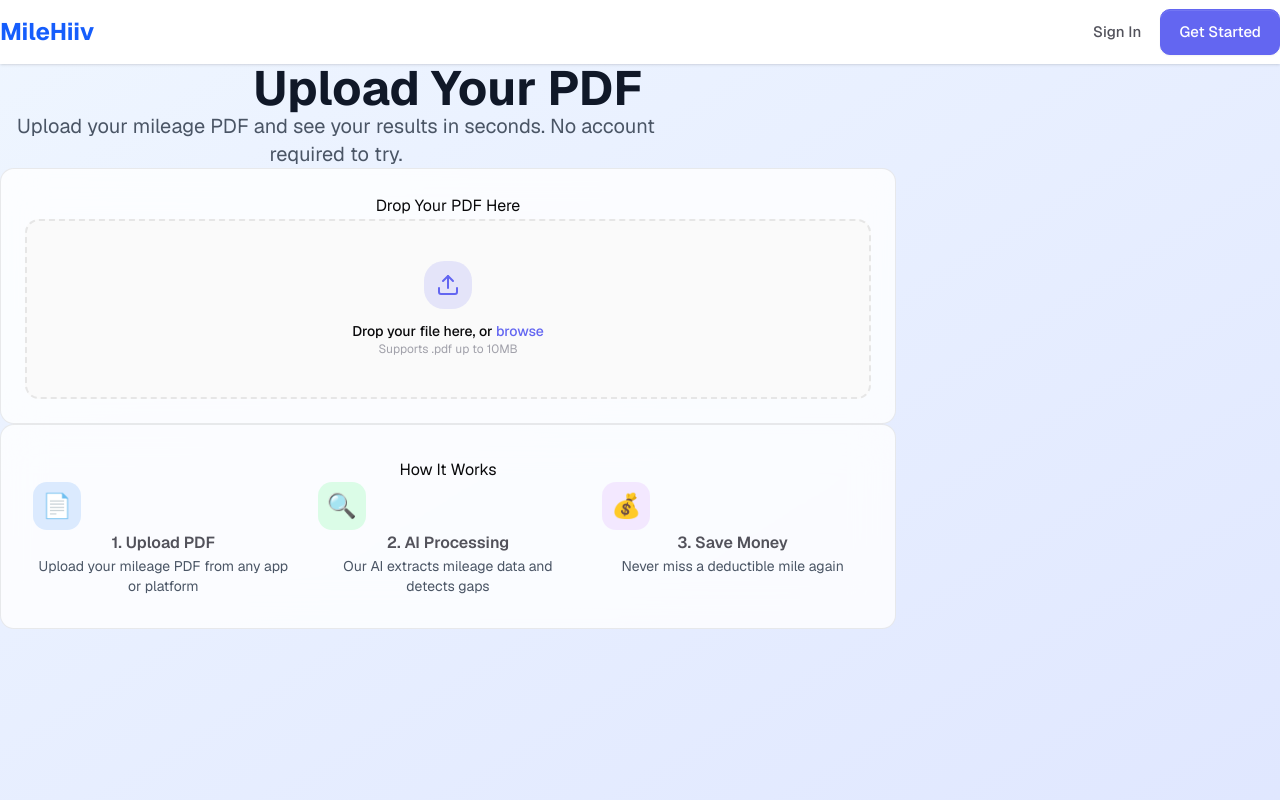
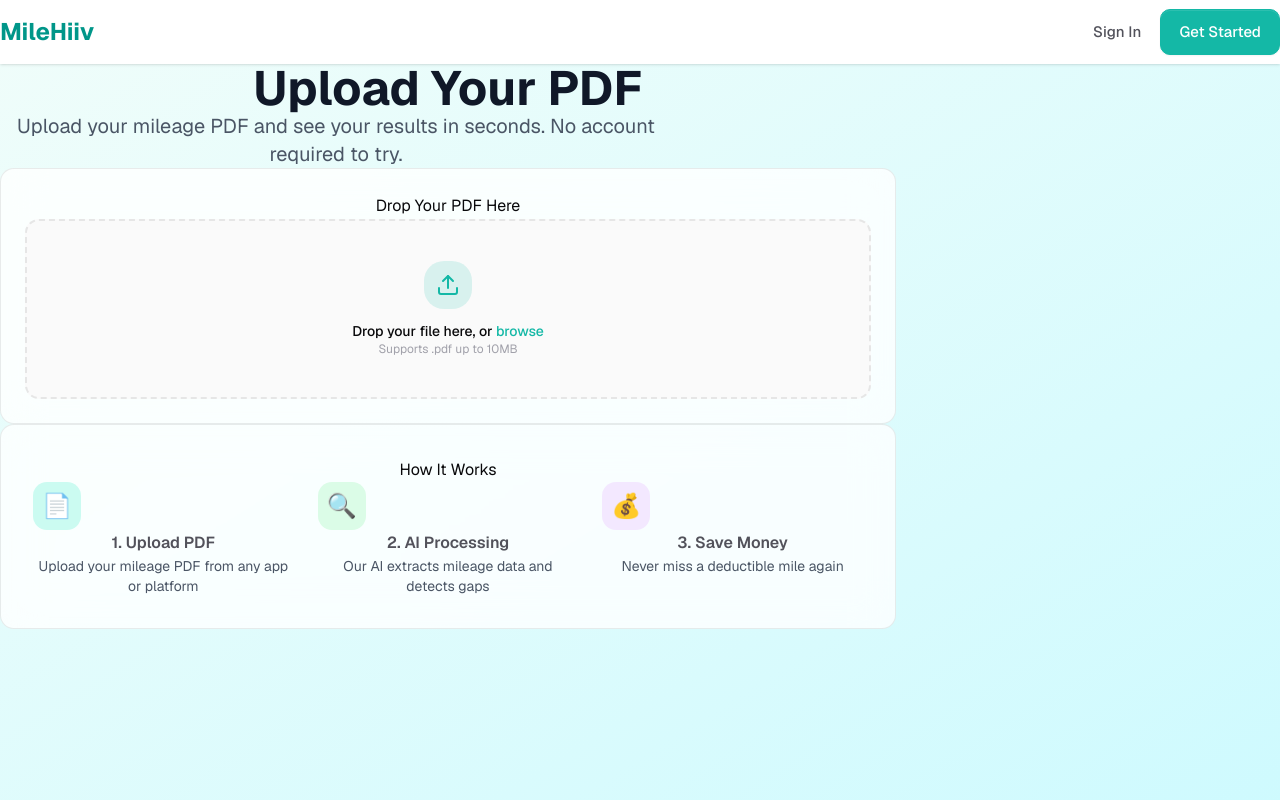
Before and after one commit to zganich/milehiiv, a Next.js app: page /upload in a window 1280 px wide. Built offline with nearby package versions, Linux system fonts and the light colour scheme.

Commit message:
Design tweaks: tighter spacing + teal color palette
- Reduced section padding throughout (hero, features, CTA, stats, footer)
- Changed color scheme from purple/indigo to teal/cyan
- Updated CSS variables: accent, border-focus, shadow-glow
- Fixed hardcoded blue colors in upload page and showcase

```diff
--- a/src/app/globals.css
+++ b/src/app/globals.css
@@ -16,9 +16,9 @@
   --foreground-subtle: #71717a;
 
   /* Brand - Refined palette */
-  --accent: #6366f1;        /* Indigo - primary actions */
-  --accent-hover: #818cf8;
-  --accent-muted: rgba(99, 102, 241, 0.15);
+  --accent: #14b8a6;        /* Teal - primary actions */
+  --accent-hover: #2dd4bf;
+  --accent-muted: rgba(20, 184, 166, 0.15);
 
   --success: #22c55e;
   --success-muted: rgba(34, 197, 94, 0.15);
@@ -30,7 +30,7 @@
   /* Borders & Surfaces */
   --border: rgba(255, 255, 255, 0.08);
   --border-hover: rgba(255, 255, 255, 0.15);
-  --border-focus: rgba(99, 102, 241, 0.5);
+  --border-focus: rgba(20, 184, 166, 0.5);
 
   /* Cards & Glass */
   --card: rgba(255, 255, 255, 0.03);
@@ -42,7 +42,7 @@
   --shadow-sm: 0 1px 2px rgba(0, 0, 0, 0.4);
   --shadow-md: 0 4px 12px rgba(0, 0, 0, 0.3);
   --shadow-lg: 0 8px 24px rgba(0, 0, 0, 0.4);
-  --shadow-glow: 0 0 60px rgba(99, 102, 241, 0.15);
+  --shadow-glow: 0 0 60px rgba(20, 184, 166, 0.15);
 
   /* Radii */
   --radius-sm: 6px;
@@ -79,7 +79,7 @@
     --shadow-sm: 0 1px 2px rgba(0, 0, 0, 0.05);
     --shadow-md: 0 4px 12px rgba(0, 0, 0, 0.08);
     --shadow-lg: 0 8px 24px rgba(0, 0, 0, 0.12);
-    --shadow-glow: 0 0 60px rgba(99, 102, 241, 0.1);
+    --shadow-glow: 0 0 60px rgba(20, 184, 166, 0.1);
   }
 }
 
--- a/src/app/page.tsx
+++ b/src/app/page.tsx
@@ -20,7 +20,7 @@
       <Nav />
 
       {/* Hero Section */}
-      <section className="relative py-16 md:py-24 lg:py-32 overflow-hidden">
+      <section className="relative py-12 md:py-16 lg:py-20 overflow-hidden">
         {/* Background glow */}
         <div className="hero-glow left-1/2 top-0 -translate-x-1/2 -translate-y-1/2" />
 
@@ -36,7 +36,7 @@
               <span className="text-gradient-accent block">Save more on taxes.</span>
             </h1>
 
-            <p className="text-lg md:text-xl text-foreground-muted mb-10 max-w-2xl mx-auto">
+            <p className="text-lg md:text-xl text-foreground-muted mb-8 max-w-2xl mx-auto">
               The smart mileage tracker for gig drivers. Import from any platform,
               detect missed deductions, and export IRS-ready reports in minutes.
             </p>
@@ -56,7 +56,7 @@
             </div>
 
             {/* Social proof */}
-            <div className="mt-10 flex flex-wrap items-center justify-center gap-6 text-sm text-foreground-subtle">
+            <div className="mt-8 flex flex-wrap items-center justify-center gap-6 text-sm text-foreground-subtle">
               <div className="flex items-center gap-2">
                 <div className="flex -space-x-2">
                   {[1,2,3,4].map(i => (
@@ -79,9 +79,9 @@
       </section>
 
       {/* Features Grid */}
-      <section className="py-16 md:py-24">
+      <section className="py-12 md:py-16">
         <div className="container">
-          <div className="text-center mb-12">
+          <div className="text-center mb-10">
             <h2 className="text-headline text-foreground mb-4">
               Everything you need to maximize deductions
             </h2>
@@ -168,7 +168,7 @@
       </section>
 
       {/* CTA Section */}
-      <section className="py-16 md:py-24">
+      <section className="py-12 md:py-16">
         <div className="container">
           <Card variant="elevated" padding="lg" className="max-w-3xl mx-auto text-center">
             <div className="max-w-xl mx-auto">
@@ -213,7 +213,7 @@
       </section>
 
       {/* Stats Section */}
-      <section className="py-16 md:py-24 bg-background-secondary">
+      <section className="py-12 md:py-16 bg-background-secondary">
         <div className="container">
           <div className="grid sm:grid-cols-3 gap-8 text-center">
             <div>
--- a/src/app/upload/page.tsx
+++ b/src/app/upload/page.tsx
@@ -42,13 +42,13 @@
   };
 
   return (
-    <div className="min-h-screen bg-gradient-to-br from-blue-50 to-indigo-100">
+    <div className="min-h-screen bg-gradient-to-br from-teal-50 to-cyan-100">
       {/* Navigation */}
       <nav className="bg-white shadow-sm">
         <div className="max-w-7xl mx-auto px-4 sm:px-6 lg:px-8">
           <div className="flex justify-between items-center h-16">
             <Link href="/" className="flex items-center">
-              <h1 className="text-2xl font-bold text-blue-600">MileHiiv</h1>
+              <h1 className="text-2xl font-bold text-teal-600">MileHiiv</h1>
             </Link>
             <div className="flex items-center space-x-4">
               <Link href="/login">
@@ -88,7 +88,7 @@
             {processing && (
               <div className="mt-6 text-center">
                 <div className="inline-flex items-center space-x-3">
-                  <div className="animate-spin rounded-full h-6 w-6 border-b-2 border-blue-600"></div>
+                  <div className="animate-spin rounded-full h-6 w-6 border-b-2 border-teal-600"></div>
                   <span className="text-gray-600">Processing your PDF...</span>
                 </div>
               </div>
@@ -103,7 +103,7 @@
             <div className="grid grid-cols-1 md:grid-cols-3 gap-6">
               <Card variant="solid" className="text-center">
                 <CardContent className="pt-6">
-                  <div className="text-3xl font-bold text-blue-600 mb-2">
+                  <div className="text-3xl font-bold text-teal-600 mb-2">
                     {results.totalMiles.toLocaleString()}
                   </div>
                   <div className="text-gray-600">Total Miles</div>
@@ -225,7 +225,7 @@
             <CardContent>
               <div className="grid grid-cols-1 md:grid-cols-3 gap-6">
                 <div className="text-center">
-                  <div className="w-12 h-12 bg-blue-100 rounded-lg flex items-center justify-center mx-auto mb-4">
+                  <div className="w-12 h-12 bg-teal-100 rounded-lg flex items-center justify-center mx-auto mb-4">
                     <span className="text-2xl">📄</span>
                   </div>
                   <h3 className="font-semibold mb-2">1. Upload PDF</h3>
--- a/src/components/examples/DesignSystemShowcase.tsx
+++ b/src/components/examples/DesignSystemShowcase.tsx
@@ -21,7 +21,7 @@
   };
 
   return (
-    <div className="min-h-screen bg-gradient-to-br from-blue-50 to-indigo-100 p-8">
+    <div className="min-h-screen bg-gradient-to-br from-teal-50 to-cyan-100 p-8">
       <div className="max-w-6xl mx-auto space-y-12">
 
         {/* Header */}
@@ -225,7 +225,7 @@
           <CardContent>
             <div className="grid grid-cols-1 md:grid-cols-2 lg:grid-cols-4 gap-6">
               <div className="text-center space-y-4">
-                <div className="w-16 h-16 bg-blue-100 rounded-2xl flex items-center justify-center mx-auto micro-bounce">
+                <div className="w-16 h-16 bg-teal-100 rounded-2xl flex items-center justify-center mx-auto micro-bounce">
                   <span className="text-2xl">🎯</span>
                 </div>
                 <h3 className="text-title">Micro-bounce</h3>
--- a/src/components/layout/Footer.tsx
+++ b/src/components/layout/Footer.tsx
@@ -3,7 +3,7 @@
 export function Footer() {
   return (
     <footer className="border-t border-border mt-auto">
-      <div className="container py-8 md:py-12">
+      <div className="container py-6 md:py-8">
         <div className="flex flex-col md:flex-row items-center justify-between gap-4">
           {/* Logo & Copyright */}
           <div className="flex items-center gap-2">
```
